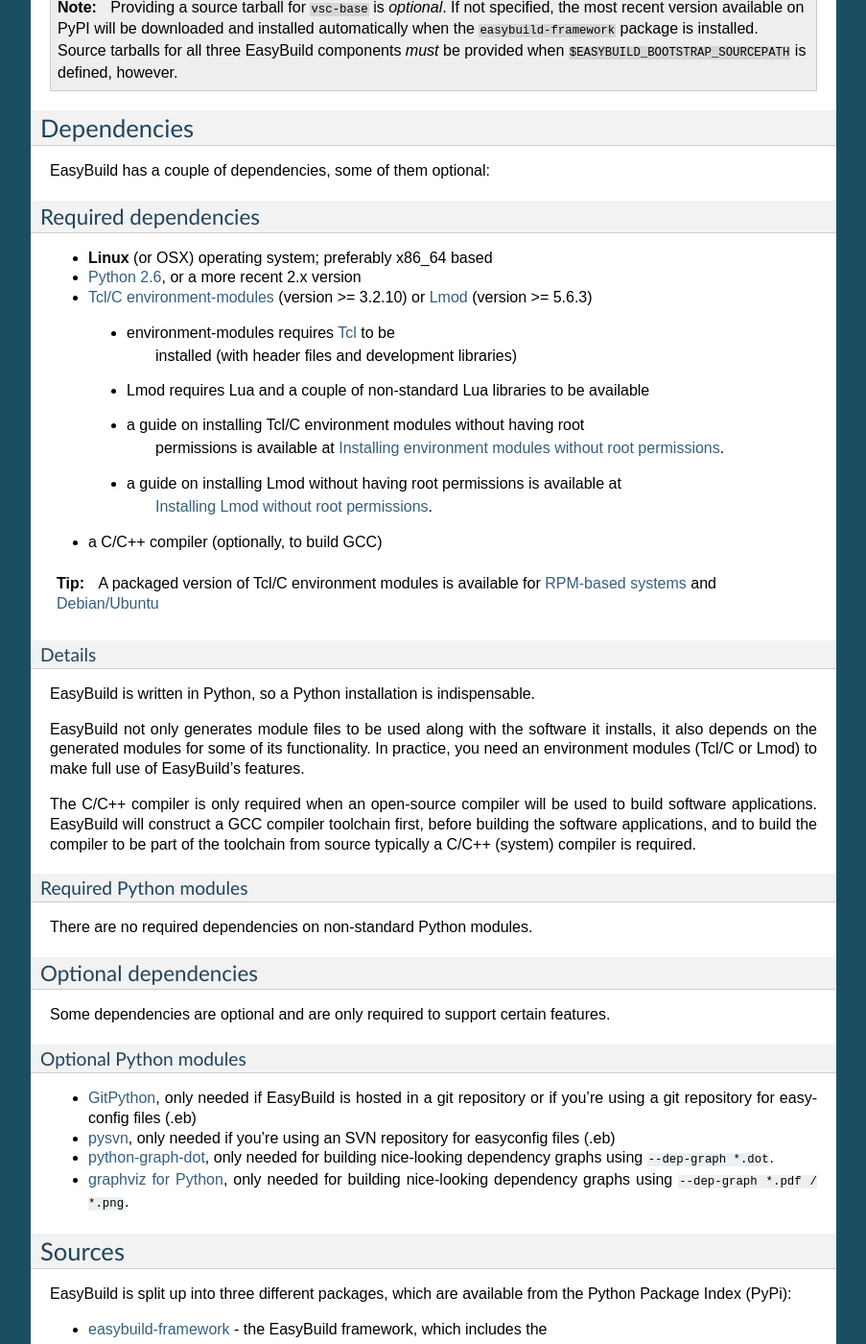
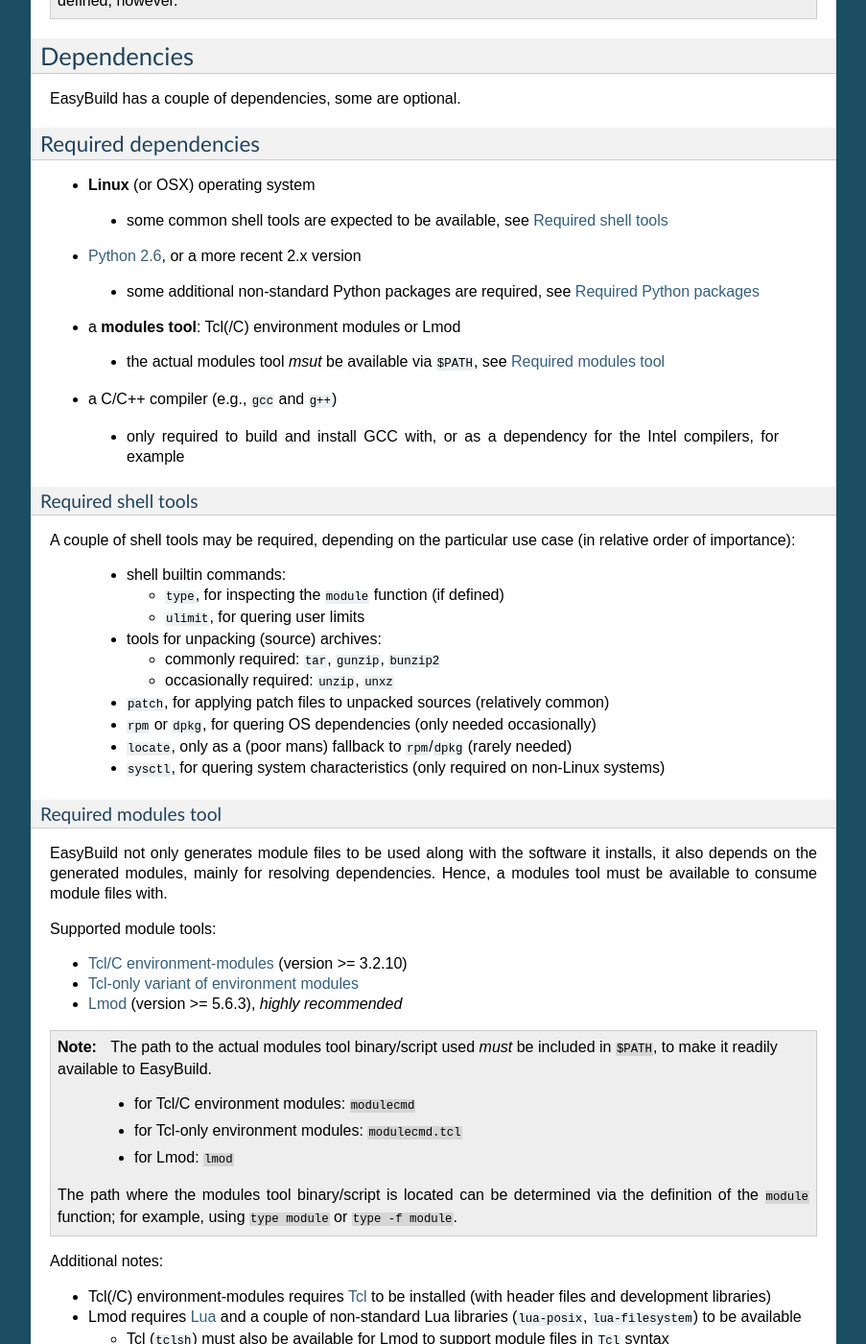
Before and after one commit to easybuilders/easybuild, a Sphinx documentation site: the page built from docs/Installation.rst, in a window 1280 px wide and 1400 px high, scrolled down 5206 px. Shown: the whole window at 96% size, without its empty margins (198-1101 px from the left). Built offline with Sphinx 7.4.7, drawn with Linux system fonts in a browser that asks for light colours; some of the changed text lies outside the part shown.

Commit message:
enhance documentation w.r..t (optional) dependencies

```diff
--- a/docs/Changelog.rst
+++ b/docs/Changelog.rst
@@ -3,6 +3,7 @@
 Changelog for EasyBuild documentation
 -------------------------------------
 
+* **release 20150227.01** (`Feb 27th 2015`): enhance documentation w.r.t. to (optional dependencies), see :ref:`installation`)
 * **release 20150220.01** (`Feb 20th 2015`):
 
   * document new advanced bootstrapping options: skipping stage 0 and providing source tarballs (see :ref:`installation`)
--- a/docs/Installation.rst
+++ b/docs/Installation.rst
@@ -20,23 +20,15 @@
 Requirements
 ------------
 
-.. XXX - UPDATE BY VERSION, below
 
 The only strict requirements are:
 
+* Linux (or OS X)
 * **Python version 2.6**, or a more recent 2.x version
 * a **modules tool**: Tcl(/C) environment modules or Lmod
 
-  * the path to the actual modules tool command used *must* be included in ``$PATH``,
-    to make the command readily available to EasyBuild
-
-    * for Tcl/C environment modules: ``modulecmd``
-    * for Tcl-only environment modules: ``modulecmd.tcl``
-    * for Lmod: ``lmod``
-
-  * the path where the command binary/script is located can be determined via the definition of the ``module`` function
-
-    * for example: using ``type module`` or ``type -f module``
+ * the actual module command/script (``modulecmd``, ``modulecmd.tcl`` or ``lmod``) *must* be available via ``$PATH``
+ * see :ref:`required_modules_tool` for more details
 
 For more information on (optional) dependencies, see :ref:`dependencies`.
 
@@ -320,68 +312,131 @@
 Dependencies
 ------------
 
-EasyBuild has a couple of dependencies, some of them optional:
+EasyBuild has a couple of dependencies, some are optional.
+
+.. _required_dependencies:
 
 Required dependencies
 ~~~~~~~~~~~~~~~~~~~~~
 
-*  **Linux** (or OSX) operating system; preferably x86_64 based
-*  `Python 2.6 <http://python.org>`_, or a more recent 2.x version
-*  `Tcl/C environment-modules  <http://modules.sourceforge.net/>`_ (version >= 3.2.10)
-   or `Lmod <http://lmod.sourceforge.net>`_ (version >= 5.6.3)
+.. XXX - UPDATE BY VERSION, below
 
-  * environment-modules requires `Tcl <http://www.tcl.tk/>`_ to be
-     installed (with header files and development libraries)
-  * Lmod requires Lua and a couple of non-standard Lua libraries to be available
-  * a guide on installing Tcl/C environment modules without having root
-     permissions is available at :ref:`installing_env_mod_c`.
-  * a guide on installing Lmod without having root permissions is available at
-     :ref:`installing_lmod`.
+* **Linux** (or OSX) operating system
 
-*  a C/C++ compiler (optionally, to build GCC)
+ * some common shell tools are expected to be available, see :ref:`required_shell_tools`
 
-.. tip::
- A packaged version of Tcl/C environment modules is available for
- `RPM-based systems <https://rhn.redhat.com/errata/RHBA-2014-0327.html>`_ and
- `Debian/Ubuntu <https://packages.debian.org/testing/main/environment-modules>`_
+* `Python 2.6 <http://python.org>`_, or a more recent 2.x version
 
-Details
-^^^^^^^
+ * some additional non-standard Python packages are required, see :ref:`required_python_packages`
 
-EasyBuild is written in Python, so a Python installation is indispensable.
+* a **modules tool**: Tcl(/C) environment modules or Lmod
 
-EasyBuild not only generates module files to be used along with the
-software it installs, it also depends on the generated modules for some
-of its functionality. In practice, you need an environment modules (Tcl/C or Lmod) to make
-full use of EasyBuild’s features.
+ * the actual modules tool *msut* be available via ``$PATH``, see :ref:`required_modules_tool`
 
-The C/C++ compiler is only required when an open-source compiler will be
-used to build software applications. EasyBuild will construct a GCC
-compiler toolchain first, before building the software applications, and
-to build the compiler to be part of the toolchain from source typically
-a C/C++ (system) compiler is required.
+*  a C/C++ compiler (e.g., ``gcc`` and ``g++``)
 
-Required Python modules
-^^^^^^^^^^^^^^^^^^^^^^^
+  * only required to build and install GCC with, or as a dependency for the Intel compilers, for example
 
-There are no required dependencies on non-standard Python modules.
+.. _required_shell_tools:
+
+Required shell tools
+^^^^^^^^^^^^^^^^^^^^
+
+.. XXX - UPDATE BY VERSION, below
+
+A couple of shell tools may be required, depending on the particular use case (in relative order of importance):
+
+ * shell builtin commands:
+
+   * ``type``, for inspecting the ``module`` function (if defined)
+   * ``ulimit``, for quering user limits
+
+ * tools for unpacking (source) archives:
+
+   * commonly required: ``tar``, ``gunzip``, ``bunzip2``
+   * occasionally required: ``unzip``, ``unxz``
+
+ * ``patch``, for applying patch files to unpacked sources (relatively common)
+ * ``rpm`` or ``dpkg``, for quering OS dependencies (only needed occasionally)
+ * ``locate``, only as a (poor mans) fallback to ``rpm``/``dpkg`` (rarely needed)
+ * ``sysctl``, for quering system characteristics (only required on non-Linux systems)
+
+.. _required_modules_tool:
+
+Required modules tool
+^^^^^^^^^^^^^^^^^^^^^
+
+EasyBuild not only generates module files to be used along with the software it installs,
+it also depends on the generated modules, mainly for resolving dependencies.
+Hence, a modules tool must be available to consume module files with.
+
+.. XXX - UPDATE BY VERSION, below
+
+Supported module tools:
+
+* `Tcl/C environment-modules <http://modules.sourceforge.net/>`_ (version >= 3.2.10)
+* `Tcl-only variant of environment modules <http://sourceforge.net/p/modules/modules-tcl>`_
+* `Lmod <http://lmod.sourceforge.net>`_ (version >= 5.6.3), *highly recommended*
+
+.. note::
+  The path to the actual modules tool binary/script used *must* be included in ``$PATH``,
+  to make it readily available to EasyBuild.
+
+   * for Tcl/C environment modules: ``modulecmd``
+   * for Tcl-only environment modules: ``modulecmd.tcl``
+   * for Lmod: ``lmod``
+
+  The path where the modules tool binary/script is located can be determined via the definition of
+  the ``module`` function; for example, using ``type module`` or ``type -f module``.
+
+Additional notes:
+
+* Tcl(/C) environment-modules requires `Tcl <http://www.tcl.tk/>`_ to be
+  installed (with header files and development libraries)
+* Lmod requires `Lua <http://www.lua.org/>`_ and a couple of non-standard Lua libraries
+  (``lua-posix``, ``lua-filesystem``) to be available
+
+  * Tcl (``tclsh``) must also be available for Lmod to support module files in ``Tcl`` syntax
+* a guide to installing Tcl/C environment modules without having root
+  permissions is available at :ref:`installing_env_mod_c`.
+* a guide to installing Lmod without having root permissions is available at
+  :ref:`installing_lmod`.
+
+.. _required_python_packages:
+
+Required Python packages
+^^^^^^^^^^^^^^^^^^^^^^^^
+
+* ``vsc-base``: a Python library providing the ``fancylogger`` and ``generaloption`` Python modules
+
+ * available at https://pypi.python.org/pypi/vsc-base and https://github.com/hpcugent/vsc-base
+ * the required version of ``vsc-base`` depends on the EasyBuild version
+
+.. note::
+   ``vsc-base`` is installed automatically along with EasyBuild, if an installation procedure is used that
+   consumes the ``setup.py`` script that comes with the EasyBuild framework (e.g., EasyBuild or the EasyBuild
+   bootstrap script, ``pip``, ``easy_install``, ...)
+
+Other Python packages are optional dependencies, see :ref:`optional_python_packages`.
 
 Optional dependencies
 ~~~~~~~~~~~~~~~~~~~~~
 
 Some dependencies are optional and are only required to support certain features.
 
-Optional Python modules
-^^^^^^^^^^^^^^^^^^^^^^^
+.. _optional_python_packages:
 
--  `GitPython <http://gitorious.org/git-python>`_, only needed if
+Optional Python packages
+^^^^^^^^^^^^^^^^^^^^^^^^
+
+*  `GitPython <http://gitorious.org/git-python>`_, only needed if
    EasyBuild is hosted in a git repository or if you’re using a git
    repository for easyconfig files (.eb)
--  `pysvn <http://pysvn.tigris.org/>`_, only needed if you’re using an
+*  `pysvn <http://pysvn.tigris.org/>`_, only needed if you’re using an
    SVN repository for easyconfig files (.eb)
--  `python-graph-dot <https://pypi.python.org/pypi/python-graph-dot/>`_,
+*  `python-graph-dot <https://pypi.python.org/pypi/python-graph-dot/>`_,
    only needed for building nice-looking dependency graphs using ``--dep-graph *.dot``.
--  `graphviz for Python <https://pypi.python.org/pypi/graphviz>`_,
+*  `graphviz for Python <https://pypi.python.org/pypi/graphviz>`_,
    only needed for building nice-looking dependency graphs using ``--dep-graph *.pdf / *.png``.
 
 Sources
@@ -410,7 +465,7 @@
 * `easybuild-framework git repository <https://github.com/hpcugent/easybuild-framework>`_
 * `easybuild-easyblocks git repository <https://github.com/hpcugent/easybuild-easyblocks>`_
 * `easybuild-easyconfigs git repository <https://github.com/hpcugent/easybuild-easyconfigs>`_
-* the `main EasyBuild repository <https://github.com/hpcugent/easybuild>`_ mainly hosts `this` EasyBuild documentation
+* the `main EasyBuild repository <https://github.com/hpcugent/easybuild>`_ mainly hosts *this* EasyBuild documentation
 
 
 In case of installation issues...
--- a/docs/conf.py
+++ b/docs/conf.py
@@ -43,7 +43,7 @@
 # The short X.Y version.
 version = '2.0.0'  # this is meant to reference the version of EasyBuild
 # The full version, including alpha/beta/rc tags.
-release = '20150220.01'  # this is meant to reference the version of the documentation itself
+release = '20150227.01'  # this is meant to reference the version of the documentation itself
 
 # There are two options for replacing |today|: either, you set today to some
 # non-false value, then it is used:
```
